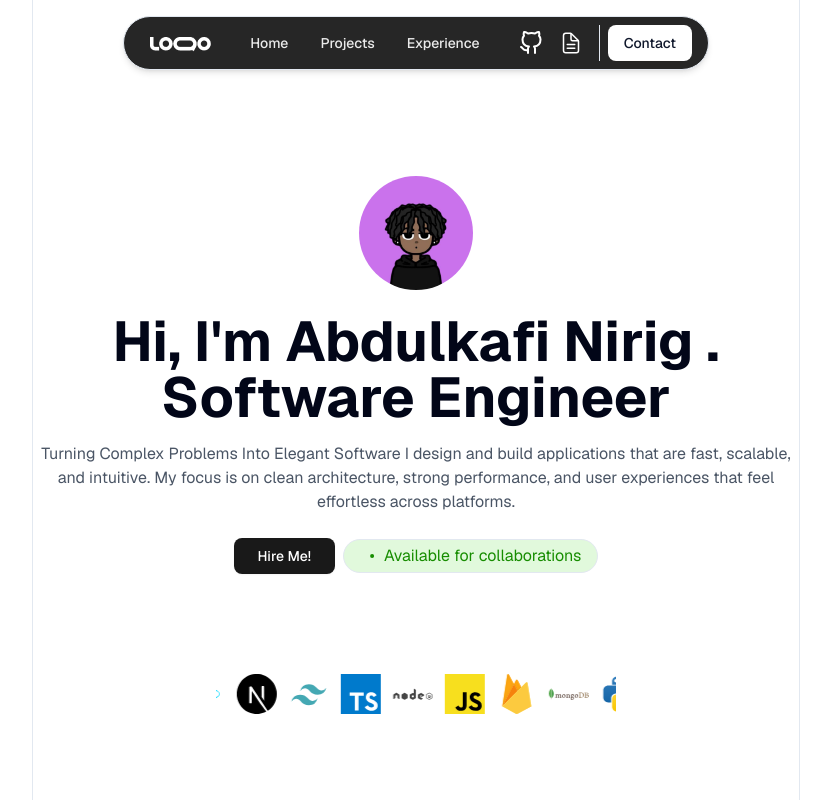
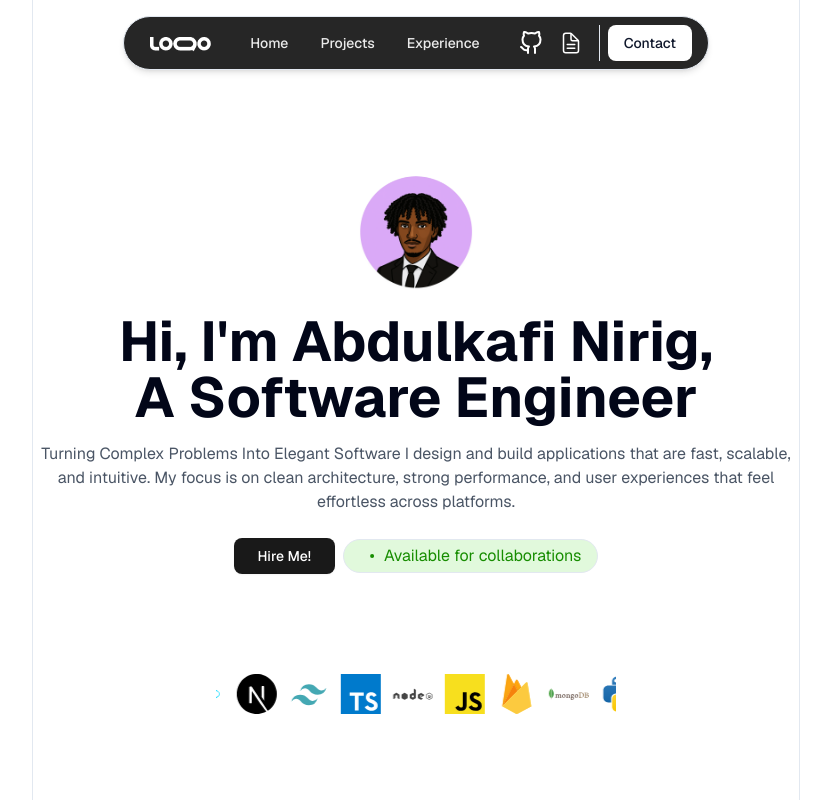
Before and after one commit to Abdulkafi88/my-portfolio, a Next.js app: page / in a window 1280 px wide. Shown: the top 800 px of the page, without its empty margins (224-1055 px from the left). Built offline with nearby package versions, Linux system fonts and the light colour scheme.

Commit message:
did everting now im just deploying the website

```diff
--- a/_data/data.ts
+++ b/_data/data.ts
@@ -7,7 +7,7 @@ export const projects = [
   lang: ["HTML", "CSS", "JavaScript"],
   img: "E-F.png",
   link: "https://abdulkafi88.github.io/sports-/",
-  git: "https://github.com/Abdulkafi88/ef-site",
+  git: "https://github.com/Abdulkafi88/sports-",
   problem: "Parents, players, and coaches could not find schedules quickly and registration required slow email back and forth, which lowered turnout.",
   solution: "I built a single source of truth with mobile friendly schedule pages, a guided sign up form with validation, and auto routed email notifications, which reduced admin work and helped users finish in one visit."
 },
@@ -47,8 +47,8 @@ export const projects = [
     "GitHub"
   ],
   img: "CodeBook.png",
-  link: "https://abdulkafi88.github.io/CodeBook/",
-  git: "https://github.com/Abdulkafi88/CodeBook",
+  link: "https://abdulkafi88.github.io/E-books/",
+  git: "https://github.com/Abdulkafi88/E-books",
   problem: "Finding and saving eBooks across devices can be inconvenient without a central account system.",
   solution: "I built CodeBook to let users securely log in with Firebase, browse and purchase books, and maintain a synced personal library stored in Firestore so favorites are always available."
 }
--- a/src/components/Hero.tsx
+++ b/src/components/Hero.tsx
@@ -10,7 +10,7 @@ const Hero = () => {
       <section className="grid justify-center items-center text-center py-24 mt-6">
         <div className="inline-flex items-center justify-center">
           <Image
-            src="/img/profile-image.jpg"
+            src="/img/profile.png"
             className="rounded-full mt-6"
             alt="profile logo"
             width={114}
@@ -20,8 +20,8 @@ const Hero = () => {
 
         <div className="">
           <h1 className="font-bold md:leading-14 leading-8 md:text-[56px] text-[28px] mt-6">
-            Hi, I&apos;m Abdulkafi Nirig  .
-            <br /> Software Engineer
+            Hi, I&apos;m Abdulkafi Nirig,
+            <br /> A Software Engineer
           </h1>
           <h3 className="text-gray-600 mt-4 flex-wrap md:px-0 px-4">
             Turning Complex Problems Into Elegant Software
```
Also changed, not shown: public/img/profile.png (added).
